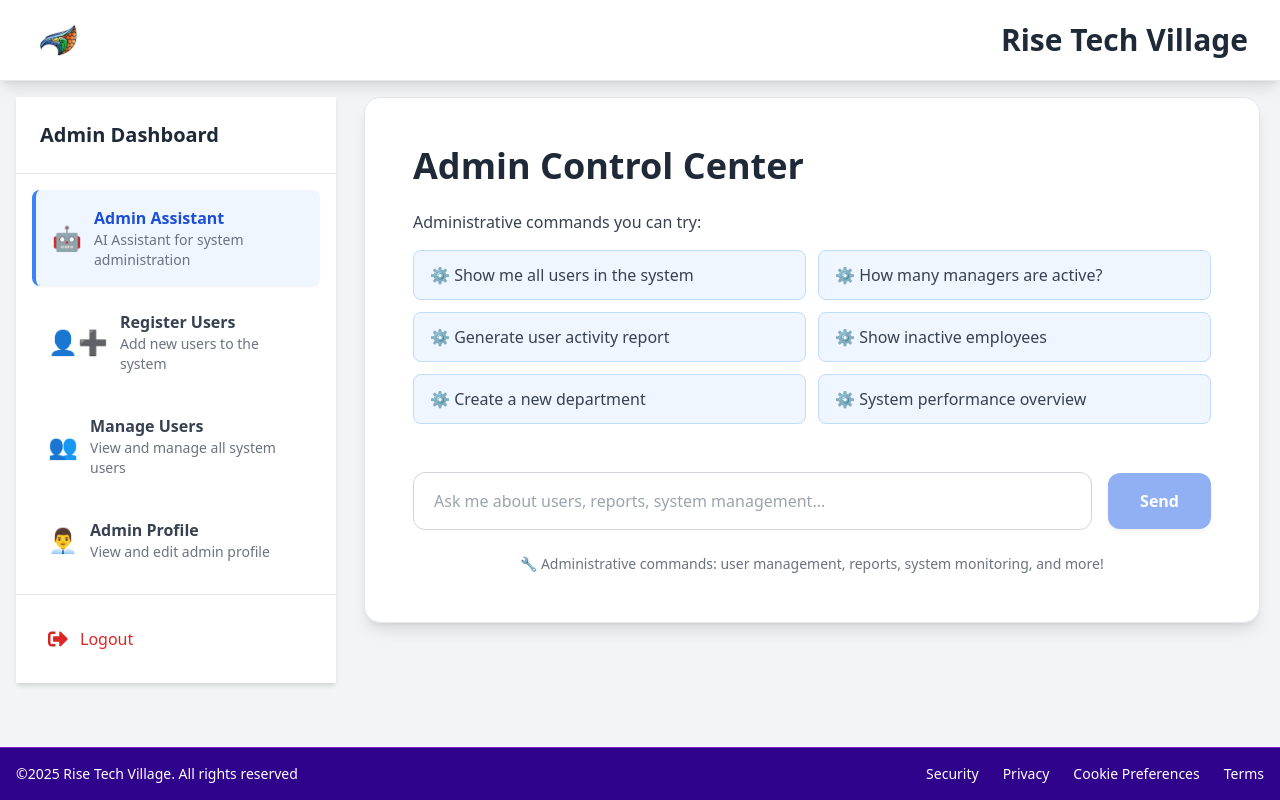
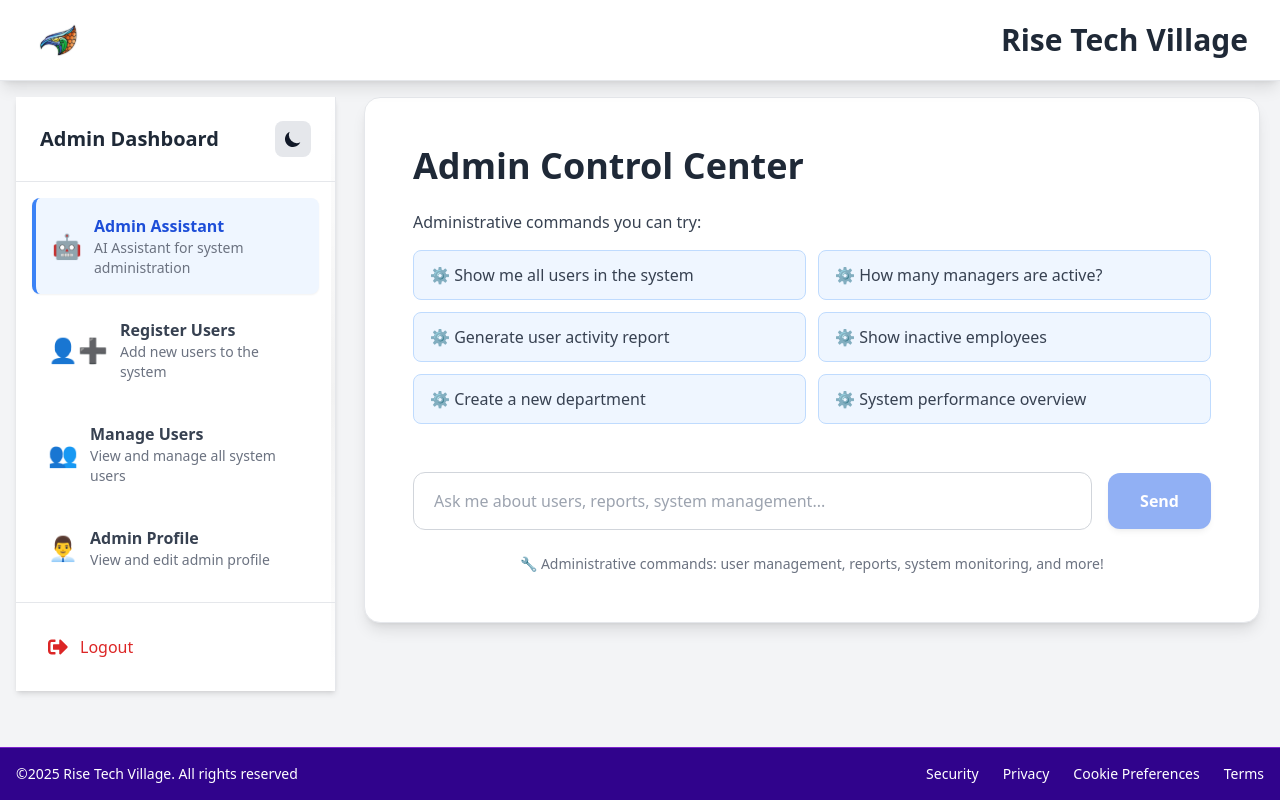
Before and after one commit to rovidudesh/Rise_Employee_Management_System, a Next.js app in the folder app/templates/frontend/: page /admin in a window 1280 px wide. Built offline with nearby package versions, Linux system fonts and the light colour scheme.

Commit message:
Theme toggle added to the admin section side navigation bar

```diff
--- a/app/templates/frontend/app/components/admin/SideNav.tsx
+++ b/app/templates/frontend/app/components/admin/SideNav.tsx
@@ -13,6 +13,7 @@ import {
   FaRobot,
 } from "react-icons/fa";
 import { logout } from "../../../lib/api";
+import ThemeToggle from "../ThemeToggle";
 
 interface SideNavigationProps {
   activeComponent: string;
@@ -85,7 +86,7 @@ const SideNavigation: React.FC<SideNavigationProps> = ({
       {/* Mobile hamburger button - improved positioning and styling */}
       <button
         onClick={toggleSidebar}
-        className="fixed top-3 left-3 z-50 p-2.5 rounded-lg bg-white shadow-lg text-gray-700 border border-gray-200 lg:hidden hover:bg-gray-50 transition-all duration-200"
+        className="fixed top-3 left-3 z-50 p-2.5 rounded-lg bg-white dark:bg-slate-800 shadow-lg dark:shadow-2xl dark:shadow-black/50 text-gray-700 dark:text-gray-200 border border-gray-200 dark:border-gray-700 lg:hidden hover:bg-gray-50 dark:hover:bg-slate-700 transition-all duration-200"
         aria-label={isOpen ? "Close menu" : "Open menu"}
       >
         {isOpen ? <FaTimes size={20} /> : <FaBars size={20} />}
@@ -95,7 +96,7 @@ const SideNavigation: React.FC<SideNavigationProps> = ({
       {isOpen && (
         <div
           onClick={toggleSidebar}
-          className="fixed inset-0 bg-black bg-opacity-50 z-40 lg:hidden transition-opacity duration-200"
+          className="fixed inset-0 bg-black bg-opacity-50 dark:bg-opacity-70 z-40 lg:hidden transition-opacity duration-200"
           aria-hidden="true"
         />
       )}
@@ -103,26 +104,30 @@ const SideNavigation: React.FC<SideNavigationProps> = ({
       {/* Sidebar - optimized for mobile */}
       <aside
         className={`
-          fixed top-0 left-0 h-full bg-white shadow-xl
+          fixed top-0 left-0 h-full bg-white dark:bg-slate-900 shadow-xl dark:shadow-2xl dark:shadow-black/50 border-r border-gray-200 dark:border-gray-700
           transform transition-transform duration-300 ease-in-out
           z-50
           ${isOpen ? "translate-x-0" : "-translate-x-full"}
-          lg:static lg:translate-x-0 lg:shadow-md
+          lg:static lg:translate-x-0 lg:shadow-md dark:lg:shadow-xl dark:lg:shadow-black/30
           flex flex-col
           w-72 sm:w-80
           overflow-y-auto
         `}
       >
-        {/* Header - improved mobile layout */}
-        <div className="p-4 sm:p-6 border-b border-gray-200">
-          <div className="flex items-center justify-between">
-            <h2 className="text-lg sm:text-xl font-bold text-gray-800">
-              Admin Dashboard
-            </h2>
-            {/* Close button on mobile */}
+        {/* Enhanced shadow overlay for better depth */}
+        <div className="absolute top-0 right-0 bottom-0 w-1 bg-gradient-to-b from-transparent via-black/5 dark:via-white/5 to-transparent pointer-events-none"></div>
+
+        {/* Header with Close Button (Mobile) and Theme Toggle */}
+        <div className="flex items-center justify-between p-4 sm:p-6 border-b border-gray-200 dark:border-gray-700 flex-shrink-0 relative z-10">
+          <h2 className="text-lg sm:text-xl font-bold text-gray-800 dark:text-gray-200 transition-colors duration-300">
+            Admin Dashboard
+          </h2>
+          <div className="flex items-center space-x-2">
+            <ThemeToggle />
+            {/* Close button for mobile */}
             <button
               onClick={toggleSidebar}
-              className="lg:hidden p-1.5 rounded-md text-gray-500 hover:text-gray-700 hover:bg-gray-100 transition-colors duration-200"
+              className="lg:hidden p-2 rounded-md text-gray-500 dark:text-gray-400 hover:bg-gray-100 dark:hover:bg-slate-800 transition-colors duration-200"
               aria-label="Close menu"
             >
               <FaTimes size={18} />
@@ -131,7 +136,7 @@ const SideNavigation: React.FC<SideNavigationProps> = ({
         </div>
 
         {/* Navigation Links - improved mobile spacing */}
-        <div className="flex-1 p-3 sm:p-4">
+        <div className="flex-1 p-3 sm:p-4 relative z-10 overflow-y-auto">
           <nav className="space-y-2">
             {navigationItems.map((item) => (
               <button
@@ -144,8 +149,8 @@ const SideNavigation: React.FC<SideNavigationProps> = ({
                 }}
                 className={`w-full text-left p-3 sm:p-4 rounded-lg transition-all duration-200 touch-manipulation ${
                   activeComponent === item.id
-                    ? "bg-blue-50 border-l-4 border-blue-500 text-blue-700 shadow-sm"
-                    : "hover:bg-gray-50 text-gray-700 active:bg-gray-100"
+                    ? "bg-blue-50 dark:bg-blue-900/20 border-l-4 border-blue-500 dark:border-blue-400 text-blue-700 dark:text-blue-300 shadow-sm dark:shadow-md"
+                    : "hover:bg-gray-50 dark:hover:bg-slate-800 text-gray-700 dark:text-gray-300 active:bg-gray-100 dark:active:bg-slate-700"
                 }`}
               >
                 <div className="flex items-center space-x-3">
@@ -153,10 +158,10 @@ const SideNavigation: React.FC<SideNavigationProps> = ({
                     {item.icon}
                   </span>
                   <div className="min-w-0 flex-1">
-                    <div className="font-semibold text-sm sm:text-base truncate">
+                    <div className="font-semibold text-sm sm:text-base truncate transition-colors duration-300">
                       {item.label}
                     </div>
-                    <div className="text-xs sm:text-sm text-gray-500 hidden sm:block">
+                    <div className="text-xs sm:text-sm text-gray-500 dark:text-gray-400 hidden sm:block transition-colors duration-300">
                       {item.description}
                     </div>
                   </div>
@@ -167,10 +172,10 @@ const SideNavigation: React.FC<SideNavigationProps> = ({
         </div>
 
         {/* Logout Button - improved mobile layout */}
-        <div className="border-t border-gray-200 p-3 sm:p-4">
+        <div className="border-t border-gray-200 dark:border-gray-700 p-3 sm:p-4 relative z-10">
           <button
             onClick={handleLogout}
-            className="flex items-center w-full p-3 sm:p-4 rounded-lg transition-colors duration-200 text-red-600 hover:text-red-700 hover:bg-red-50 active:bg-red-100 touch-manipulation"
+            className="flex items-center w-full p-3 sm:p-4 rounded-lg transition-colors duration-200 text-red-600 dark:text-red-400 hover:text-red-700 dark:hover:text-red-300 hover:bg-red-50 dark:hover:bg-red-900/20 active:bg-red-100 dark:active:bg-red-900/30 touch-manipulation"
           >
             <FaSignOutAlt className="mr-3 text-lg sm:text-xl flex-shrink-0" />
             <span className="font-medium text-sm sm:text-base">Logout</span>
```
